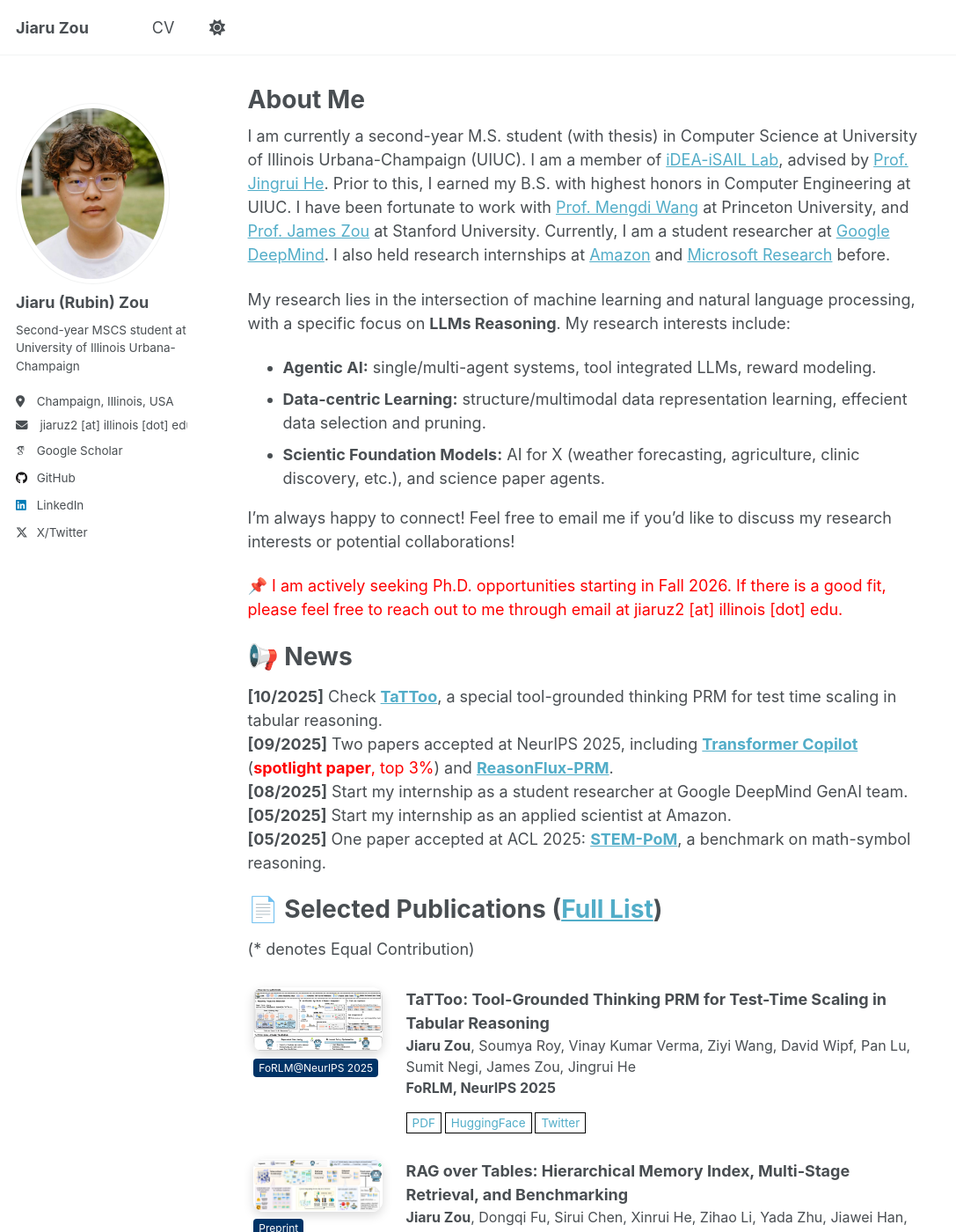
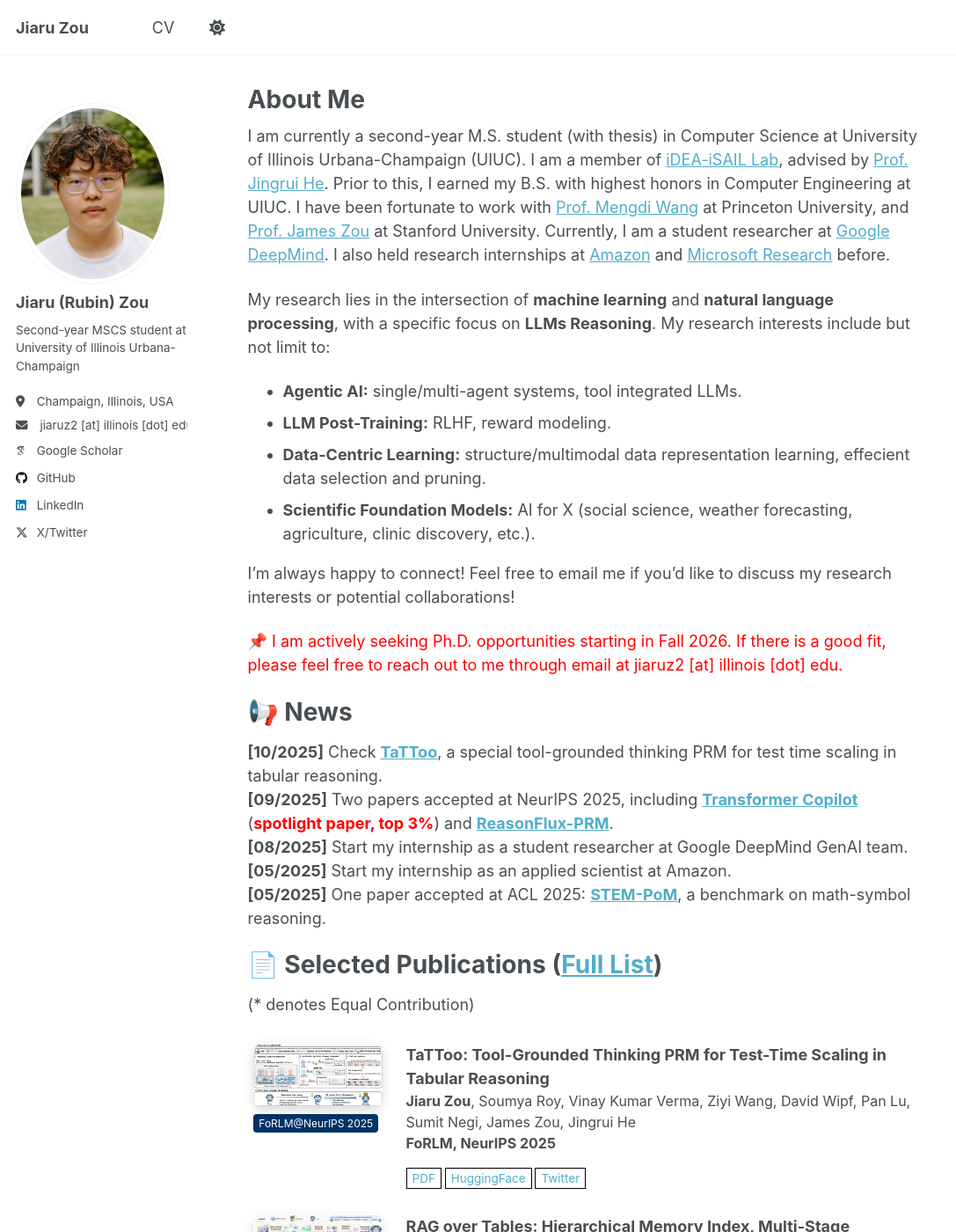
Before and after one commit to jiaruzouu/jiaruzouu.github.io, a Jekyll site: the page built from _pages/about.md, in a window 1280 px wide and 1400 px high. Shown: the whole window at 88% size, without its empty margins (0-1087 px from the left). Built offline with Jekyll 4.4.1, drawn with Linux system fonts in a browser that asks for light colours; some web fonts are replaced; a script that is not in the unit is left out.

Commit message:
update website

```diff
--- a/_includes/footer/custom.html
+++ b/_includes/footer/custom.html
@@ -1,6 +1,6 @@
 <!-- start custom footer snippets -->
 
-<a href="/sitemap/">Sitemap</a>
+<!-- <a href="/sitemap/">Sitemap</a> -->
 
 <!-- Support for MatJax -->
 <script defer src="https://cdnjs.cloudflare.com/polyfill/v3/polyfill.min.js?features=es6"></script>
--- a/_pages/about.md
+++ b/_pages/about.md
@@ -8,10 +8,11 @@ redirect_from:
 ---
 I am currently a second-year M.S. student (with thesis) in Computer Science at University of Illinois Urbana-Champaign (UIUC). I am a member of [iDEA-iSAIL Lab](https://www.idea-isail.com/index.html), advised by [Prof. Jingrui He](https://www.hejingrui.org/). Prior to this, I earned my B.S. with highest honors in Computer Engineering at UIUC. I have been fortunate to work with [Prof. Mengdi Wang](https://mwang.princeton.edu/) at Princeton University, and [Prof. James Zou](https://www.james-zou.com/) at Stanford University. Currently, I am a student researcher at [Google DeepMind](https://deepmind.google/). I also held research internships at [Amazon](https://www.amazon.science/) and [Microsoft Research](https://www.microsoft.com/en-us/research/) before.
 
-My research lies in the intersection of machine learning and natural language processing, with a specific focus on **LLMs Reasoning**. My research interests include:
-- **Agentic AI:** single/multi-agent systems, tool integrated LLMs, reward modeling.
-- **Data-centric Learning:** structure/multimodal data representation learning, effecient data selection and pruning.
-- **Scientic Foundation Models:** AI for X (weather forecasting, agriculture, clinic discovery, etc.), and science paper agents.
+My research lies in the intersection of **machine learning** and **natural language processing**, with a specific focus on **LLMs Reasoning**. My research interests include but not limit to:
+- **Agentic AI:** single/multi-agent systems, tool integrated LLMs.
+- **LLM Post-Training:** RLHF, reward modeling.
+- **Data-Centric Learning:** structure/multimodal data representation learning, effecient data selection and pruning.
+- **Scientific Foundation Models:** AI for X (social science, weather forecasting, agriculture, clinic discovery, etc.).
 
 I’m always happy to connect! Feel free to email me if you’d like to discuss my research interests or potential collaborations!
 
@@ -21,7 +22,7 @@ I’m always happy to connect! Feel free to email me if you’d like to discuss
 # 📢 News
 
 **[10/2025]** Check [**TaTToo**](https://arxiv.org/abs/2510.06217), a special tool-grounded thinking PRM for test time scaling in tabular reasoning.\
-**[09/2025]** Two papers accepted at NeurIPS 2025, including [**Transformer Copilot**](https://arxiv.org/abs/2505.16270) (<span style="color:red">**spotlight paper**, top 3%</span>) and [**ReasonFlux-PRM**](https://arxiv.org/abs/2506.18896).\
+**[09/2025]** Two papers accepted at NeurIPS 2025, including [**Transformer Copilot**](https://arxiv.org/abs/2505.16270) (<span style="color:red">**spotlight paper, top 3%**</span>) and [**ReasonFlux-PRM**](https://arxiv.org/abs/2506.18896).\
 **[08/2025]** Start my internship as a student researcher at Google DeepMind GenAI team.\
 **[05/2025]** Start my internship as an applied scientist at Amazon.\
 **[05/2025]** One paper accepted at ACL 2025: [**STEM-PoM**](https://arxiv.org/abs/2411.00387), a benchmark on math-symbol reasoning.
@@ -442,6 +443,7 @@ I’m always happy to connect! Feel free to email me if you’d like to discuss
   - **Graduate Teaching Assistant:** UIUC CS307 (Fall 2024), UIUC CS128 (Spring 2025)
   - **Course Assistant/Grader:** UIUC CS/ECE374 (Head CA), ECE210, ECE310, ECE313
 
+
 # 🧩 Miscellaneous
 
 <p style="font-size:18px; line-height:1.6; color:inherit;">
```
